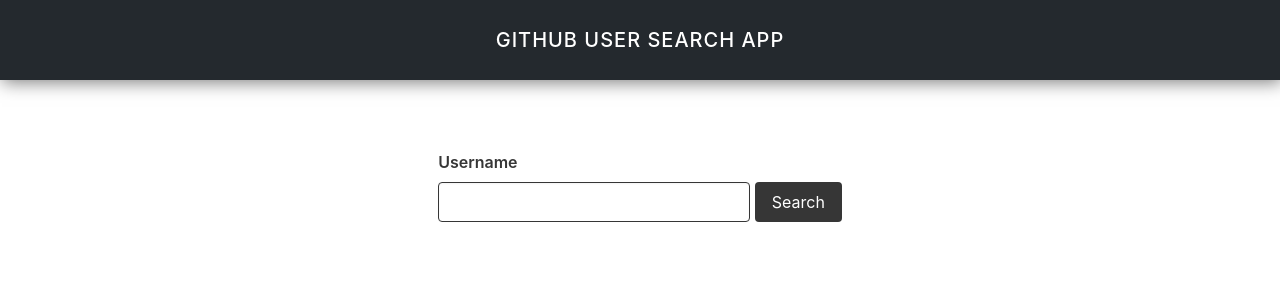
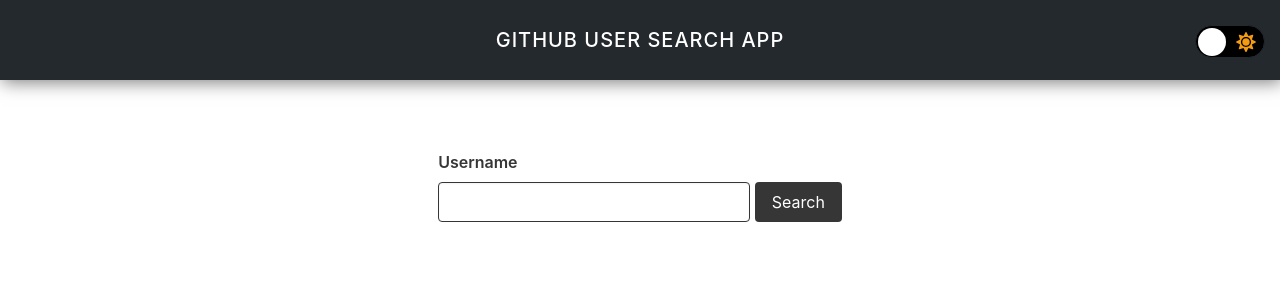
Before and after one commit to afozbek/vue-github-profiles, a Vue app: page / in a window 1280 px wide. Shown: the top 300 px of the page. Built offline with nearby package versions, Linux system fonts and the light colour scheme.

Commit message:
header a toggle button eklendi

```diff
--- a/src/App.vue
+++ b/src/App.vue
@@ -1,13 +1,51 @@
 <template>
   <div class="m-container">
-    <header class="m-header">Github User Search App</header>
+    <header class="m-header">
+      Github User Search App
+      <div class="toggle-theme">
+        <input
+          class="toggle-theme__checkbox"
+          type="checkbox"
+          name="toggle-theme"
+          id="toggle-theme"
+        />
+
+        <label
+          class="toggle-theme__label"
+          for="toggle-theme"
+          @click="changeApplicationTheme"
+        >
+          <moon-icon></moon-icon>
+          <sun-icon></sun-icon>
+          <div class="ball"></div>
+        </label>
+      </div>
+    </header>
     <router-view></router-view>
   </div>
 </template>
 
 <script>
+import SunIcon from "@/components/icons/SunIcon.vue";
+import MoonIcon from "@/components/icons/MoonIcon.vue";
+
 export default {
   name: "App",
+  data() {
+    return {
+      lightTheme: true,
+    };
+  },
+  components: {
+    MoonIcon,
+    SunIcon,
+  },
+  methods: {
+    changeApplicationTheme() {
+      console.log("Değişiyor");
+      this.lightTheme = !this.lightTheme;
+    },
+  },
 };
 </script>
 
@@ -50,4 +88,47 @@
   font-weight: 500;
   box-shadow: 2px 2px 17px 0px rgba(0, 0, 0, 0.53);
 }
+
+.toggle-theme {
+  position: absolute;
+  right: 15px;
+  top: -5px;
+
+  &__label {
+    width: 70px;
+    height: 33px;
+    display: flex;
+    align-items: center;
+    justify-content: space-around;
+    border: 1px solid #24292e;
+    border-radius: 30px;
+    padding: 3px;
+    display: flex;
+    align-items: center;
+    cursor: pointer;
+    position: relative;
+    background: #000;
+
+    & .ball {
+      width: 28px;
+      height: 28px;
+      background-color: #fff;
+      border-radius: 50%;
+      transition: transform 0.4s;
+      position: absolute;
+      z-index: 10;
+      justify-self: flex-start;
+      top: 1.7px;
+      left: 2px;
+    }
+  }
+
+  &__checkbox {
+    visibility: hidden;
+  }
+
+  &__checkbox:checked ~ .toggle-theme__label .ball {
+    transform: translateX(37px);
+  }
+}
 </style>
--- /dev/null
+++ b/src/components/icons/MoonIcon.vue
@@ -0,0 +1,30 @@
+<template>
+  <svg
+    aria-hidden="true"
+    focusable="false"
+    data-prefix="fas"
+    data-icon="moon"
+    class="moon-icon"
+    role="img"
+    xmlns="http://www.w3.org/2000/svg"
+    viewBox="0 0 512 512"
+  >
+    <path
+      fill="currentColor"
+      d="M283.211 512c78.962 0 151.079-35.925 198.857-94.792 7.068-8.708-.639-21.43-11.562-19.35-124.203 23.654-238.262-71.576-238.262-196.954 0-72.222 38.662-138.635 101.498-174.394 9.686-5.512 7.25-20.197-3.756-22.23A258.156 258.156 0 0 0 283.211 0c-141.309 0-256 114.511-256 256 0 141.309 114.511 256 256 256z"
+    ></path>
+  </svg>
+</template>
+
+<script>
+export default {
+  name: "MoonIcon",
+};
+</script>
+
+<style>
+.moon-icon {
+  width: 20px;
+  color: #f1c40f;
+}
+</style>
--- /dev/null
+++ b/src/components/icons/SunIcon.vue
@@ -0,0 +1,30 @@
+<template>
+  <svg
+    aria-hidden="true"
+    focusable="false"
+    data-prefix="fas"
+    data-icon="sun"
+    class="sun-icon"
+    role="img"
+    xmlns="http://www.w3.org/2000/svg"
+    viewBox="0 0 512 512"
+  >
+    <path
+      fill="currentColor"
+      d="M256 160c-52.9 0-96 43.1-96 96s43.1 96 96 96 96-43.1 96-96-43.1-96-96-96zm246.4 80.5l-94.7-47.3 33.5-100.4c4.5-13.6-8.4-26.5-21.9-21.9l-100.4 33.5-47.4-94.8c-6.4-12.8-24.6-12.8-31 0l-47.3 94.7L92.7 70.8c-13.6-4.5-26.5 8.4-21.9 21.9l33.5 100.4-94.7 47.4c-12.8 6.4-12.8 24.6 0 31l94.7 47.3-33.5 100.5c-4.5 13.6 8.4 26.5 21.9 21.9l100.4-33.5 47.3 94.7c6.4 12.8 24.6 12.8 31 0l47.3-94.7 100.4 33.5c13.6 4.5 26.5-8.4 21.9-21.9l-33.5-100.4 94.7-47.3c13-6.5 13-24.7.2-31.1zm-155.9 106c-49.9 49.9-131.1 49.9-181 0-49.9-49.9-49.9-131.1 0-181 49.9-49.9 131.1-49.9 181 0 49.9 49.9 49.9 131.1 0 181z"
+    ></path>
+  </svg>
+</template>
+
+<script>
+export default {
+  name: "SunIcon",
+};
+</script>
+
+<style>
+.sun-icon {
+  width: 20px;
+  color: #f39c12;
+}
+</style>
```
